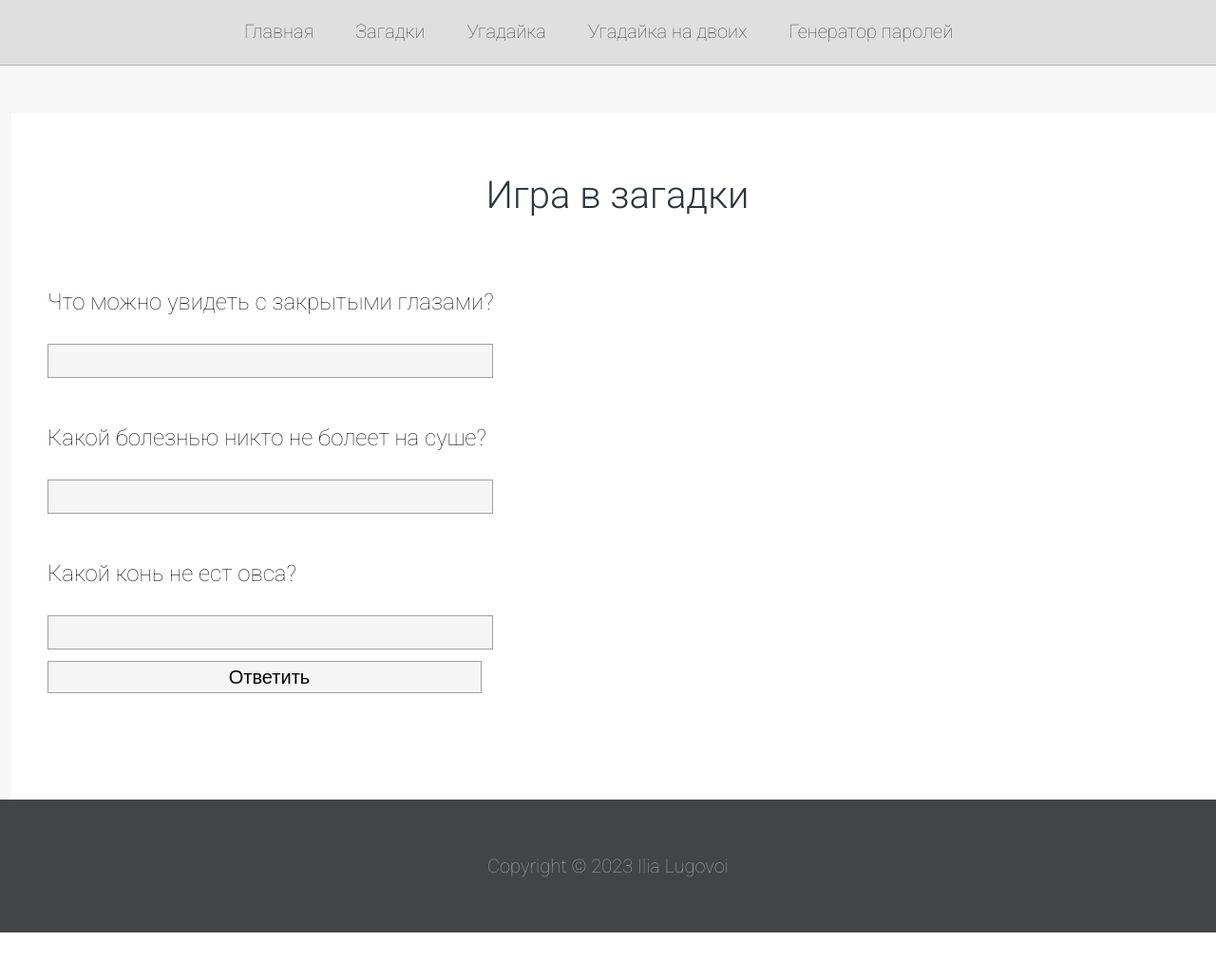
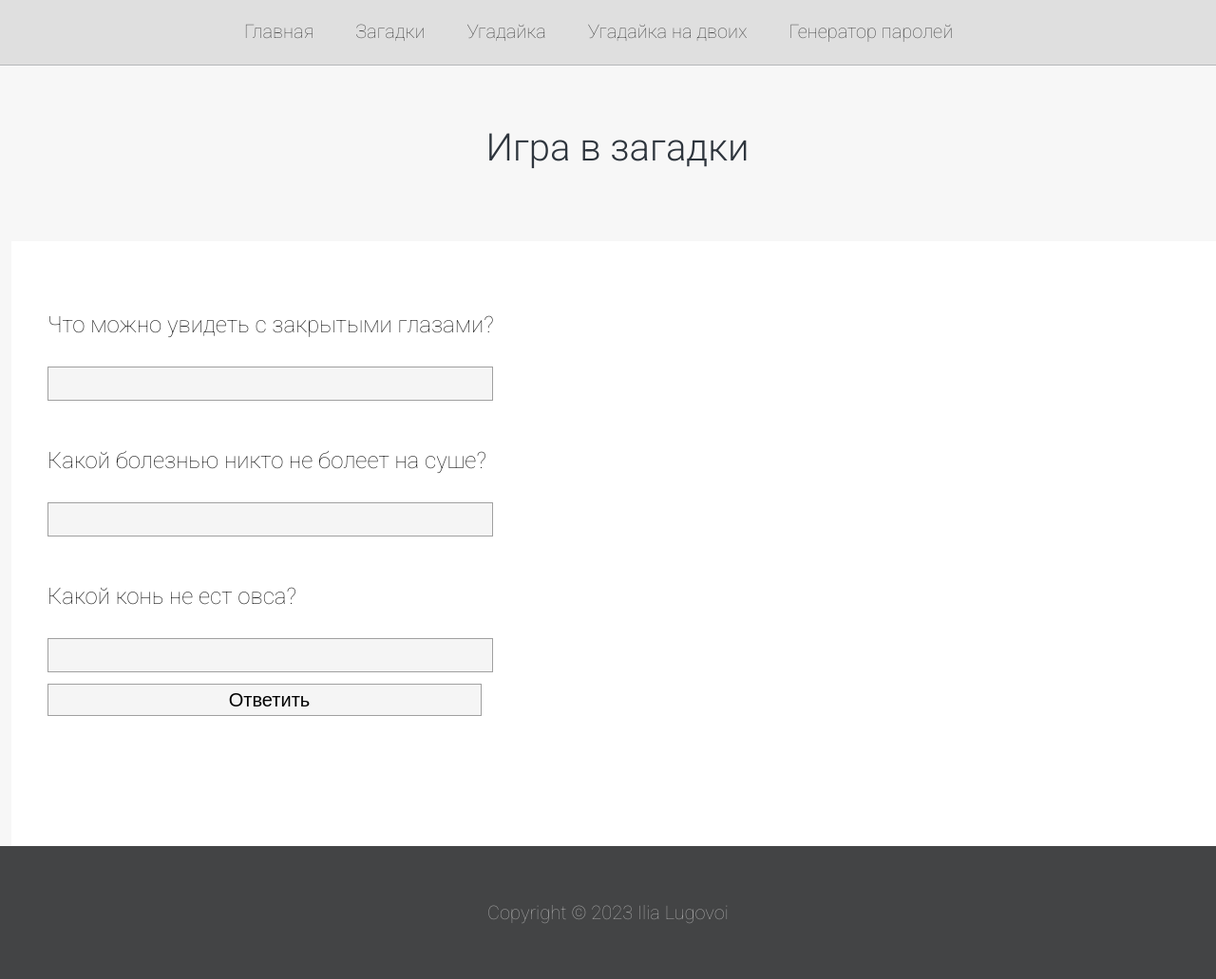
Before and after one commit to Ilia-Lugovoi/basic_JS, a PHP site: page /puzzle.php in a window 1280 px wide. Shown: the whole page at 95% size. Before the commit the page ends 982 px from the top, so only its background shows below. Run offline with PHP 8.4, Linux system fonts and the light colour scheme.

Commit message:
chat-gpt work

```diff
--- a/my_first_site/site/puzzle.php
+++ b/my_first_site/site/puzzle.php
@@ -56,7 +56,7 @@
 					<input type="text" name="userAnswer3">
 
 					<br>
-					<input type="submit" value="Ответить" name="">
+					<input type="submit" value="Ответить" name="submit">
 				</form>
 
 			</div>
--- a/my_first_site/site/style.css
+++ b/my_first_site/site/style.css
@@ -7,11 +7,10 @@
 
 body {
     background-color: #f7f7f7;
-    font-family: 'Roboto', sans-serif;
+    font-family: 'roboto', sans-serif;
 }
 
 .header {
-    min-width: 1300px;
     border-bottom: 1px solid #b5b7ba;
     background-color: #dfdfdf;
     margin: 0 auto;
@@ -25,7 +24,6 @@ body {
 }
 
 .center {
-    width: 1300px;
     margin: 0 auto;
 }
 
@@ -53,7 +51,6 @@ body {
 
 .content h1 {
     width: 100%;
-    float: left;
     text-align: center;
     color: #2e353d;
     font-size: 40px;
@@ -78,7 +75,6 @@ body {
 }
 
 .content img {
-    margin-left: 17px;
     width: 389px;
     border-radius: 50%;
 }
@@ -163,7 +159,6 @@ body {
 .footer { /* # == id */
     background-color: #434445;
     width: 100%;
-    float: left;
     height: 140px;
     text-align: center;
     color: #a4a4a4;
```
